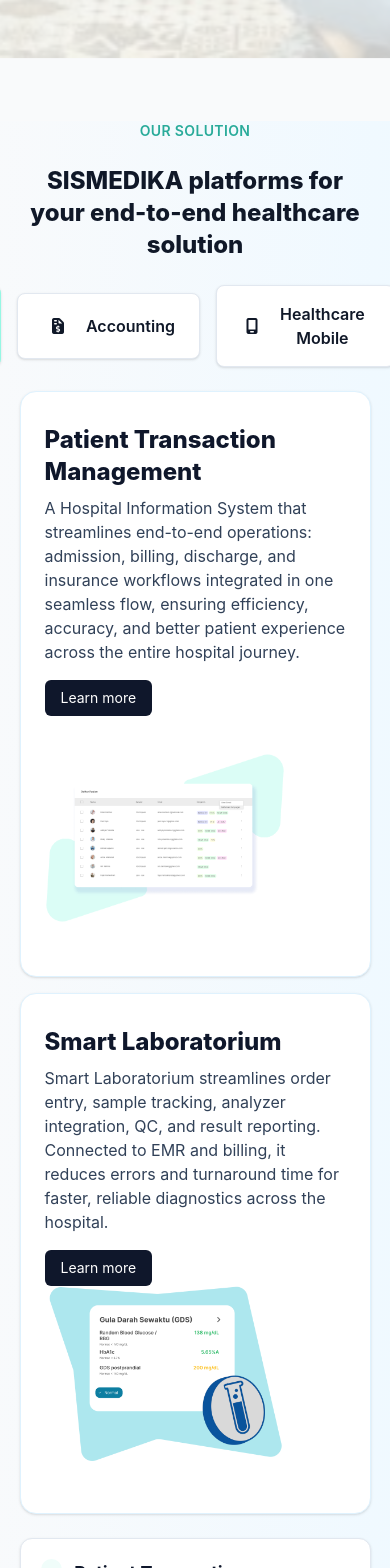
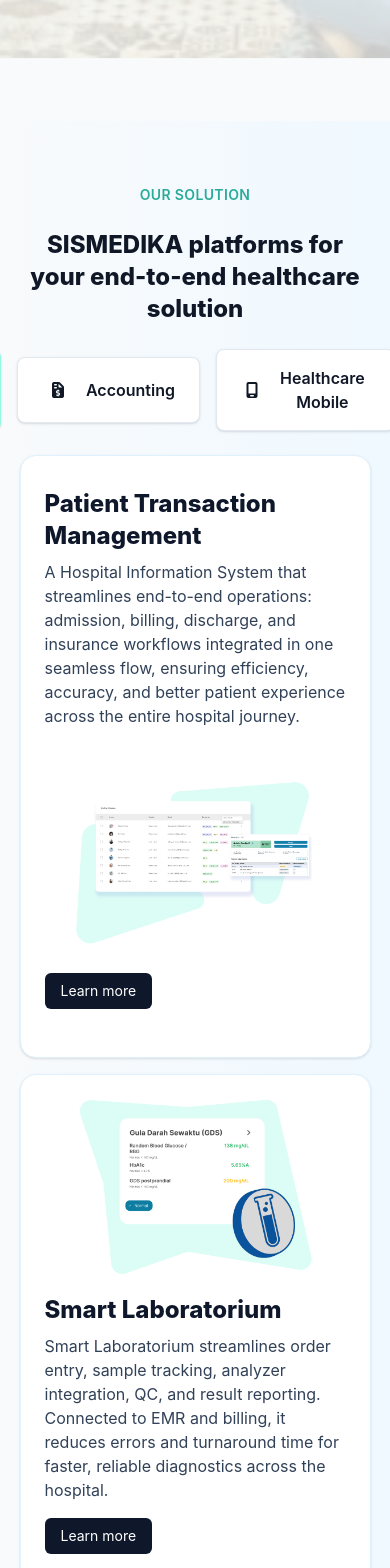
Before and after one commit to sismedikafardil/sismedika-web-reactts, a React (Vite) app: page / in a window 390 px wide. Shown: the part 3420-4988 px from the top of the page. Built offline with nearby package versions, Linux system fonts and the light colour scheme.

Commit message:
Push sore

```diff
--- a/src/components/molecules/OurPlatforms.tsx
+++ b/src/components/molecules/OurPlatforms.tsx
@@ -48,9 +48,11 @@
   const MDiv = motion.div as unknown as (props: ComponentPropsWithoutRef<'div'> & Record<string, unknown>) => JSX.Element
 
   return (
-    <section className={` w-full bg-gradient-to-r from-slate-50 to-sky-50 pt-0 pb-0 ${className}`}>
-      <div className="mx-auto w-full px-[5%] pt-0">
-      <div className="text-[#29AB9A] text-sm text-center font-semibold uppercase tracking-wide mb-6">OUR SOLUTION</div>
+   <section className={` w-full bg-gradient-to-r from-slate-50 to-sky-50 pt-[3em] pb-0 ${className}`}>
+    <div className="mx-auto w-full px-[5%] pt-0">
+    <div className="text-[#29AB9A] text-sm text-center font-semibold uppercase tracking-wide mb-6">
+      <div className='pt-4'>OUR SOLUTION</div>
+    </div>
         <div className="text-center mb-6">
           <h3 className="text-2xl md:text-3xl font-extrabold">SISMEDIKA platforms for your end-to-end healthcare solution</h3>
         </div>
--- a/src/components/molecules/solution/His.tsx
+++ b/src/components/molecules/solution/His.tsx
@@ -22,9 +22,6 @@
 						<div>
 							<h4 className="mt-2 text-2xl md:text-3xl font-extrabold text-slate-900">Patient Transaction Management</h4>
 							<p className="mt-2 text-slate-700">A Hospital Information System that streamlines end-to-end operations: admission, billing, discharge, and insurance workflows integrated in one seamless flow, ensuring efficiency, accuracy, and better patient experience across the entire hospital journey.</p>
-							<button type="button" className="mt-4 inline-flex items-center rounded-md bg-slate-900 text-white px-4 py-2 text-sm hover:bg-slate-800">
-								Learn more
-							</button>
 							<img
 								src={`${import.meta.env.BASE_URL}assets/his-image-1.png`}
 								onError={(e) => {
@@ -32,8 +29,11 @@
 								}}
 								alt="HIS illustration"
 								loading="lazy"
-								className="w-[80%] h-auto object-contain max-h-64 md:max-h-80 mt-[2em]"
+								className="w-[80%] h-auto object-contain max-h-64 md:max-h-80 mx-auto block mt-4 mb-4"
 							/>
+							<button type="button" className="mt-2 inline-flex items-center rounded-md bg-slate-900 text-white px-4 py-2 text-sm hover:bg-slate-800">
+								Learn more
+							</button>
 						</div>
 						<div />
 					</div>
@@ -42,20 +42,20 @@
 					<div className="grid gap-6">
 						{/* Row 1: Left 60% text, Right 40% intentionally empty to preserve proportion */}
 						<div>
-								<h4 className="mt-2 text-2xl md:text-3xl font-extrabold text-slate-900">Smart Laboratorium</h4>
-								<p className="mt-2 text-slate-700">Smart Laboratorium streamlines order entry, sample tracking, analyzer integration, QC, and result reporting. Connected to EMR and billing, it reduces errors and turnaround time for faster, reliable diagnostics across the hospital.</p>
+							<img
+								src={`${import.meta.env.BASE_URL}assets/lab.png`}
+								onError={(e) => {
+									(e.currentTarget as HTMLImageElement).src = '/assets/lab.png'
+								}}
+								alt="Laboratorium illustration"
+								loading="lazy"
+								className="w-[80%] h-auto object-contain max-h-64 md:max-h-80 mx-auto block mb-4"
+							/>
+							<h4 className="mt-2 text-2xl md:text-3xl font-extrabold text-slate-900">Smart Laboratorium</h4>
+							<p className="mt-2 text-slate-700">Smart Laboratorium streamlines order entry, sample tracking, analyzer integration, QC, and result reporting. Connected to EMR and billing, it reduces errors and turnaround time for faster, reliable diagnostics across the hospital.</p>
 							<button type="button" className="mt-4 inline-flex items-center rounded-md bg-slate-900 text-white px-4 py-2 text-sm hover:bg-slate-800">
 								Learn more
 							</button>
-								<img
-									src={`${import.meta.env.BASE_URL}assets/lab.png`}
-									onError={(e) => {
-										(e.currentTarget as HTMLImageElement).src = '/assets/lab.png'
-									}}
-									alt="Laboratorium illustration"
-									loading="lazy"
-									className="w-[80%] h-auto object-contain max-h-64 md:max-h-80"
-								/>
 						</div>
 						<div />
 					</div>
```
Also changed, not shown: public/assets/his-image-1.png, public/assets/lab.png.
